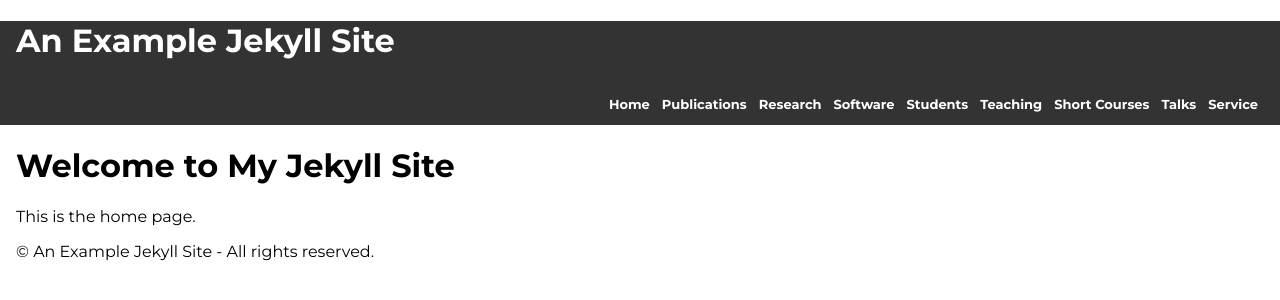
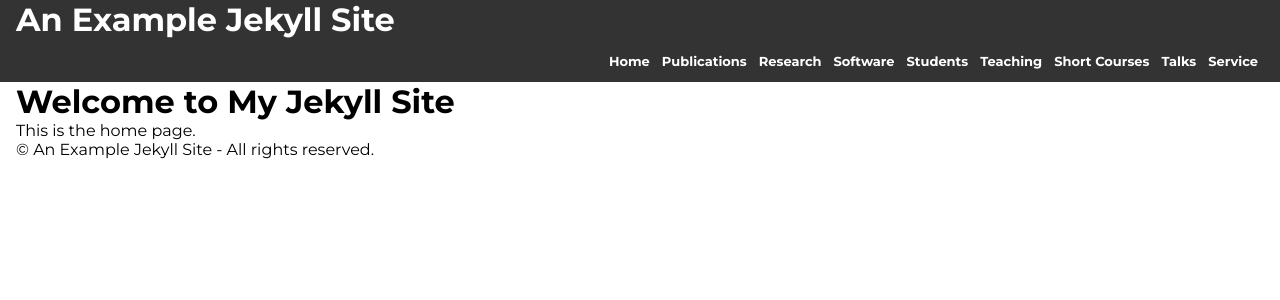
Before and after one commit to pubino/pubino.github.io, a Jekyll site: the page built from index.md, in a window 1280 px wide. Shown: the top 300 px of the page. Built offline with Jekyll 4.4.1, drawn with Linux system fonts in a browser that asks for light colours.

Commit message:
Reset margins and padding, custom header padding

```diff
--- a/assets/css/style.css
+++ b/assets/css/style.css
@@ -1,5 +1,10 @@
 /* assets/css/style.css */
 @import url('https://fonts.googleapis.com/css2?family=Montserrat:wght@400;500;700&display=swap');
+
+* {
+  margin: 0;
+  padding: 0;
+}
 
 body {
   font-family: 'Montserrat', sans-serif;
@@ -14,6 +19,10 @@ body {
 
 header, #main, footer {
   width: 100%;
+}
+
+.header-container {
+  padding: 1rem 1rem 0 1rem;
 }
 
 .header-container, .container, .footer-container {
```
